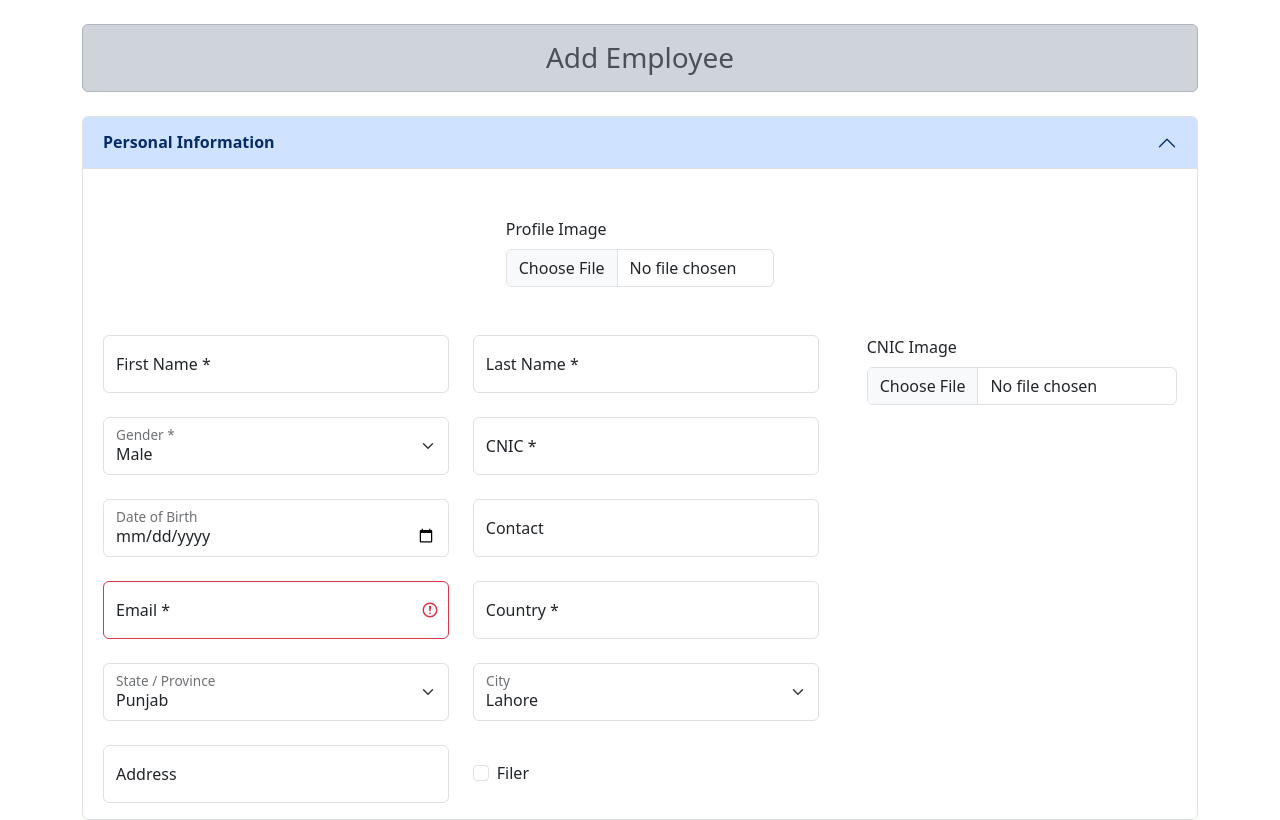
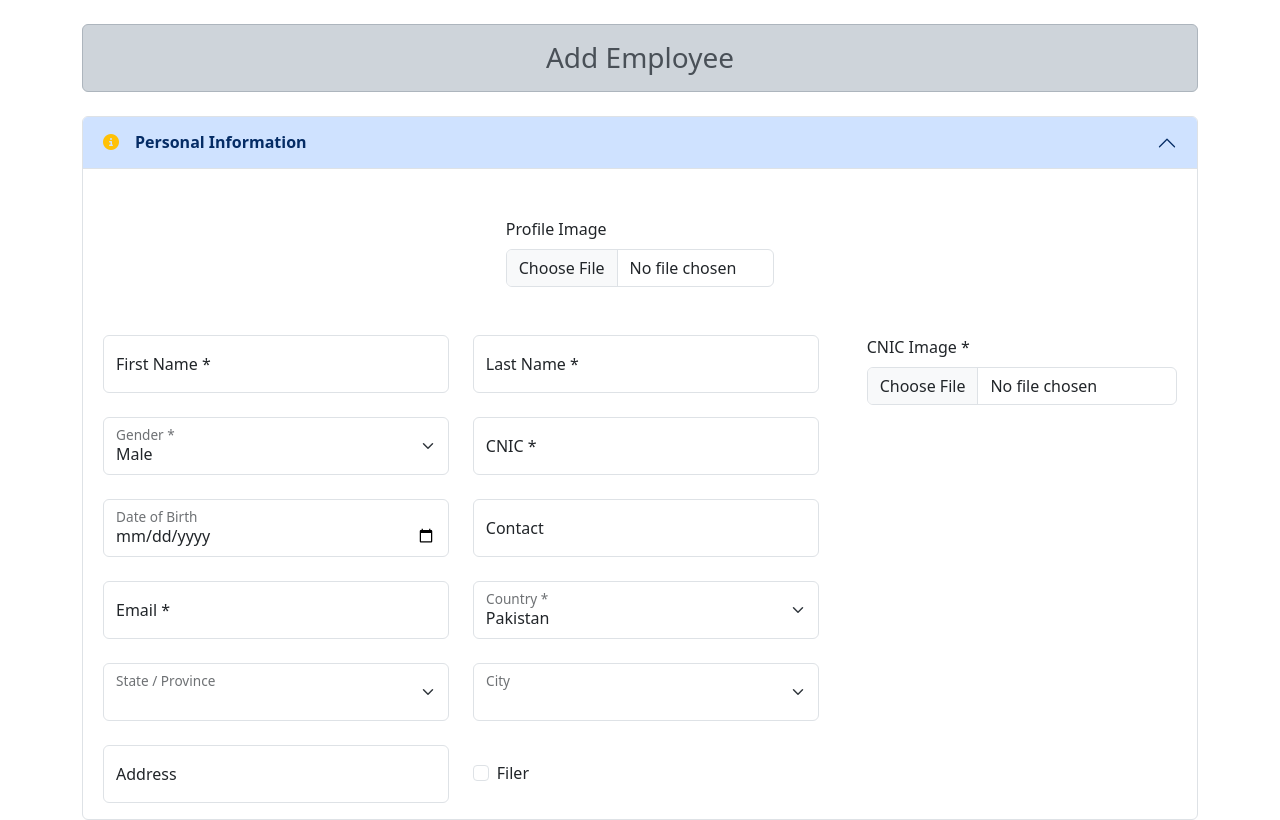
Before and after one commit to zeeshanahmad17/angular-practice, an Angular app: page / in a window 1280 px wide. Shown: the top 820 px of the page. Built offline with nearby package versions, Linux system fonts and the light colour scheme.

Commit message:
add employee - personal information detail - basic form integration complete

```diff
--- a/src/app/employees/add-employee/add-employee.component.html
+++ b/src/app/employees/add-employee/add-employee.component.html
@@ -1,16 +1,20 @@
 <div class="my-4">
   <app-personal-information
-    [formGroup]="personalInformationForm"
+    [personalFormGroup]="personalInformationForm"
   ></app-personal-information>
-  <app-official-information></app-official-information>
-  <app-bank-account-detail></app-bank-account-detail>
-  <app-salary-detail></app-salary-detail>
+  <app-official-information
+    [officialFormGroup]="officialInformationForm"
+  ></app-official-information>
+  <app-bank-account-detail
+    [bankAccountFormGroup]="bankAccountDetailForm"
+  ></app-bank-account-detail>
+  <app-salary-detail [salaryFormGroup]="salaryDetailForm"></app-salary-detail>
 
   <button
-    class="btn btn-success"
+    class="btn btn-success my-4"
     type="button"
     (click)="handleUpdateEmployee()"
   >
-    Submit
+    Save Details
   </button>
 </div>
--- a/src/app/employees/add-employee/add-employee.component.ts
+++ b/src/app/employees/add-employee/add-employee.component.ts
@@ -8,16 +8,39 @@ import { FormControl, FormGroup, Validators } from '@angular/forms';
 })
 export class AddEmployeeComponent implements OnInit {
   personalInformationForm: FormGroup;
+  officialInformationForm: FormGroup;
+  bankAccountDetailForm: FormGroup;
+  salaryDetailForm: FormGroup;
+
   constructor() {}
 
   ngOnInit() {
     // Initialize form controls for personal information
     this.personalInformationForm = new FormGroup({
+      profileImage: new FormControl(null),
       firstName: new FormControl('', [Validators.required]),
       lastName: new FormControl('', [Validators.required]),
       gender: new FormControl('male', [Validators.required]),
-      // Add more form controls as needed
+      cnic: new FormControl(null, [Validators.required]),
+      dob: new FormControl(null),
+      contact: new FormControl(null),
+      email: new FormControl('', [Validators.required]),
+      country: new FormControl('pakistan', [Validators.required]),
+      province: new FormControl(''),
+      city: new FormControl(''),
+      address: new FormControl(''),
+      filer: new FormControl(false),
+      cnicImage: new FormControl(null, [Validators.required]),
     });
+
+    // Initialize form controls for official information
+    this.officialInformationForm = new FormGroup({});
+
+    // Initialize form controls for bank account details
+    this.bankAccountDetailForm = new FormGroup({});
+
+    // Initialize form controls for salary details
+    this.salaryDetailForm = new FormGroup({});
   }
 
   handleUpdateEmployee() {
--- a/src/app/employees/add-employee/personal-information/personal-information.component.html
+++ b/src/app/employees/add-employee/personal-information/personal-information.component.html
@@ -2,13 +2,23 @@
   <div class="accordion-item">
     <h2 class="accordion-header" id="panelsStayOpen-headingOne">
       <button
-        class="accordion-button fw-bold"
+        class="accordion-button fw-bold d-flex gap-3"
         type="button"
         data-bs-toggle="collapse"
         data-bs-target="#panelsStayOpen-collapseOne"
         aria-expanded="true"
         aria-controls="panelsStayOpen-collapseOne"
       >
+        <span>
+          <i
+            *ngIf="!personalFormGroup.valid"
+            class="fa-solid fa-circle-info text-warning"
+          ></i>
+          <i
+            *ngIf="personalFormGroup.valid"
+            class="fa-solid fa-circle-check text-success"
+          ></i>
+        </span>
         Personal Information
       </button>
     </h2>
@@ -18,10 +28,15 @@
       aria-labelledby="panelsStayOpen-headingOne"
     >
       <div class="accordion-body pt-5">
-        <form [formGroup]="formGroup">
+        <form [formGroup]="personalFormGroup">
           <div class="mb-5 w-25 mx-auto">
             <label for="profileImage" class="form-label">Profile Image</label>
-            <input class="form-control" type="file" id="profileImage" />
+            <input
+              class="form-control"
+              type="file"
+              id="profileImage"
+              formControlName="profileImage"
+            />
           </div>
           <div class="d-flex gap-5">
             <div class="row gy-4 w-75">
@@ -53,7 +68,12 @@
 
               <div class="col-md-6">
                 <div class="form-floating">
-                  <select class="form-select" id="gender" aria-label="gender">
+                  <select
+                    class="form-select"
+                    id="gender"
+                    aria-label="gender"
+                    formControlName="gender"
+                  >
                     <option selected value="male">Male</option>
                     <option value="female">Female</option>
                     <option value="other">Other</option>
@@ -69,6 +89,7 @@
                     class="form-control"
                     id="cnic"
                     placeholder=""
+                    formControlName="cnic"
                   />
                   <label for="cnic">CNIC *</label>
                 </div>
@@ -81,6 +102,7 @@
                     class="form-control"
                     id="dob"
                     placeholder=""
+                    formControlName="dob"
                   />
                   <label for="dob">Date of Birth</label>
                 </div>
@@ -93,6 +115,7 @@
                     class="form-control"
                     id="contact"
                     placeholder=""
+                    formControlName="contact"
                   />
                   <label for="contact">Contact</label>
                 </div>
@@ -102,9 +125,14 @@
                 <div class="form-floating">
                   <input
                     type="email"
-                    class="form-control is-invalid"
+                    class="form-control"
+                    [class.is-invalid]="
+                      !personalFormGroup.get('email').valid &&
+                      personalFormGroup.get('email').touched
+                    "
                     id="email"
                     placeholder=""
+                    formControlName="email"
                   />
                   <label for="email">Email *</label>
                 </div>
@@ -112,13 +140,15 @@
 
               <div class="col-md-6">
                 <div class="form-floating">
-                  <input
-                    type="text"
-                    class="form-control"
-                    id="country"
-                    placeholder=""
-                  />
-                  <label for="country">Country *</label>
+                  <select
+                    class="form-select"
+                    id="floatingCountry"
+                    aria-label="Floating country"
+                    formControlName="country"
+                  >
+                    <option selected value="pakistan">Pakistan</option>
+                  </select>
+                  <label for="floatingCountry">Country *</label>
                 </div>
               </div>
 
@@ -128,6 +158,7 @@
                     class="form-select"
                     id="floatingState"
                     aria-label="Floating state"
+                    formControlName="province"
                   >
                     <option selected value="punjab">Punjab</option>
                     <option value="sindh">Sindh</option>
@@ -143,6 +174,7 @@
                     class="form-select"
                     id="floatingCity"
                     aria-label="Floating city"
+                    formControlName="city"
                   >
                     <option selected value="lahore">Lahore</option>
                     <option value="gujranwala">Gujranwala</option>
@@ -159,6 +191,7 @@
                     class="form-control"
                     id="floatingAddress"
                     placeholder=""
+                    formControlName="address"
                   />
                   <label for="floatingAddress">Address</label>
                 </div>
@@ -171,14 +204,20 @@
                     type="checkbox"
                     value=""
                     id="filer"
+                    formControlName="filer"
                   />
                   <label class="form-check-label" for="filer"> Filer </label>
                 </div>
               </div>
             </div>
             <div style="width: '437px'; position: relative">
-              <label for="cnicImage" class="form-label">CNIC Image</label>
-              <input class="form-control" type="file" id="cnicImage" />
+              <label for="cnicImage" class="form-label">CNIC Image *</label>
+              <input
+                class="form-control"
+                type="file"
+                id="cnicImage"
+                formControlName="cnicImage"
+              />
             </div>
             <!-- <div style="width: '337px'; position: relative">
             <div
--- a/src/app/employees/add-employee/personal-information/personal-information.component.ts
+++ b/src/app/employees/add-employee/personal-information/personal-information.component.ts
@@ -7,5 +7,5 @@ import { FormGroup } from '@angular/forms';
   styleUrls: ['./personal-information.component.css'],
 })
 export class PersonalInformationComponent {
-  @Input() formGroup: FormGroup;
+  @Input() personalFormGroup: FormGroup;
 }
```
Also changed, not shown: src/app/employees/add-employee/bank-account-detail/bank-account-detail.component.ts (+4 -3 lines), src/app/employees/add-employee/official-information/official-information.component.ts (+4 -3 lines), src/app/employees/add-employee/salary-detail/salary-detail.component.ts (+4 -3 lines).
